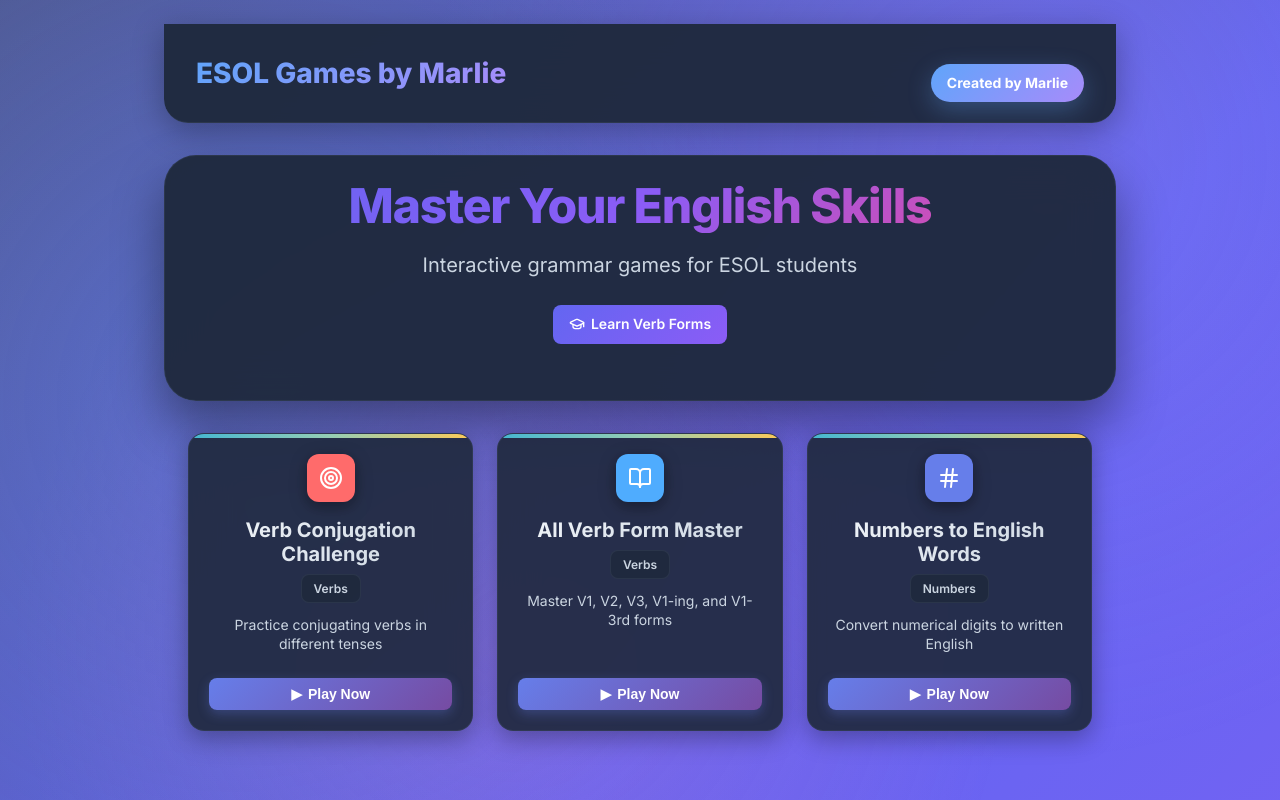
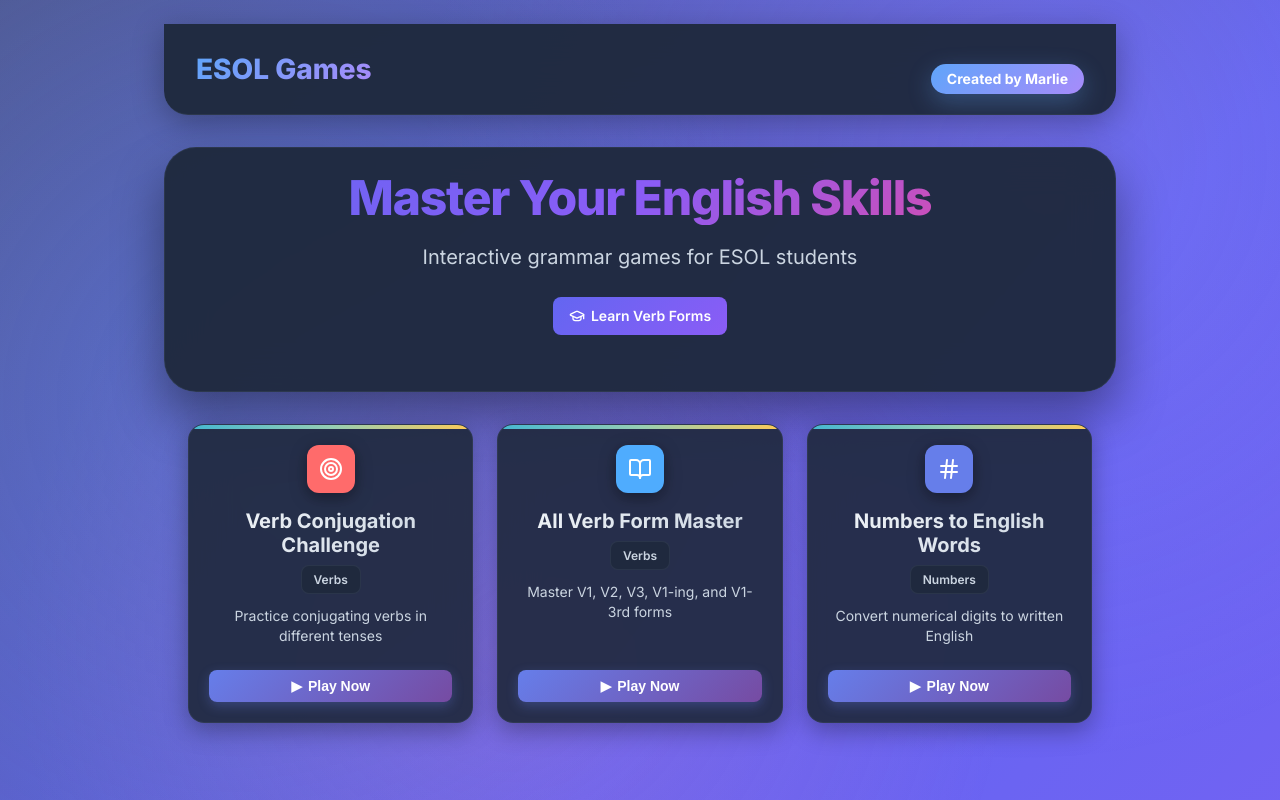
Before and after one commit to marlanamc/esol-games, a React (Vite) app: page / in a window 1280 px wide. Built offline with nearby package versions, Linux system fonts and the light colour scheme.

Commit message:
Remove 'by Marlie' from title and fix alignment with line-height

```diff
--- a/src/App.jsx
+++ b/src/App.jsx
@@ -684,10 +684,8 @@ const HomePage = () => {
           zIndex: 1,
           textAlign: 'left',
           margin: 0,
-          display: 'flex',
-          alignItems: 'center',
-          height: '100%'
-        }}>ESOL Games by Marlie</h1>
+          lineHeight: '1'
+        }}>ESOL Games</h1>
         <a
           href="https://marlanacreed.com"
           target="_blank"
@@ -696,9 +694,7 @@ const HomePage = () => {
           style={{
             fontSize: 'clamp(0.75rem, 2vw, 0.875rem)',
             padding: 'clamp(6px, 1.5vw, 8px) clamp(12px, 3vw, 16px)',
-            display: 'flex',
-            alignItems: 'center',
-            height: '100%'
+            lineHeight: '1'
           }}
         >
           Created by Marlie
```
